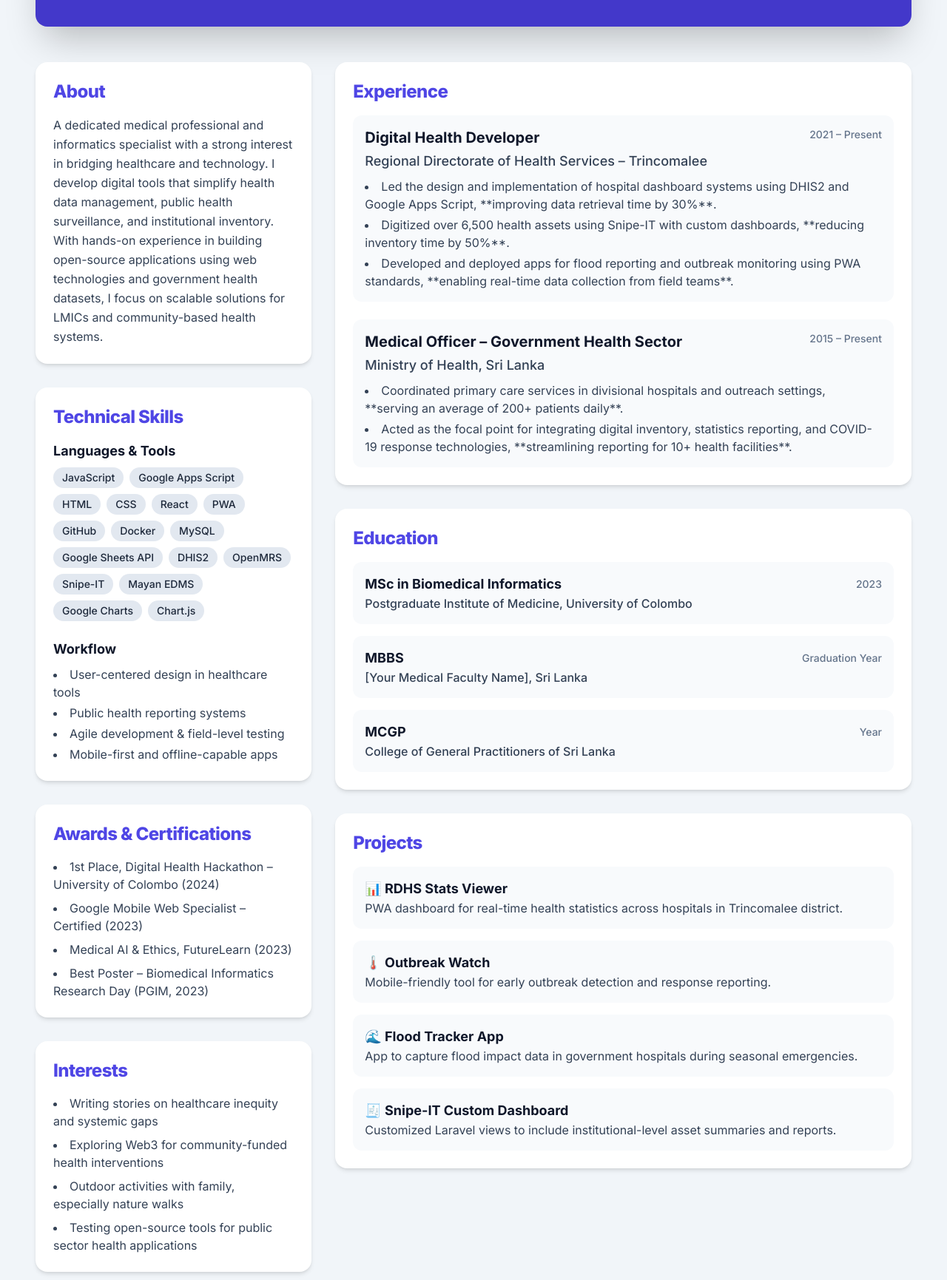
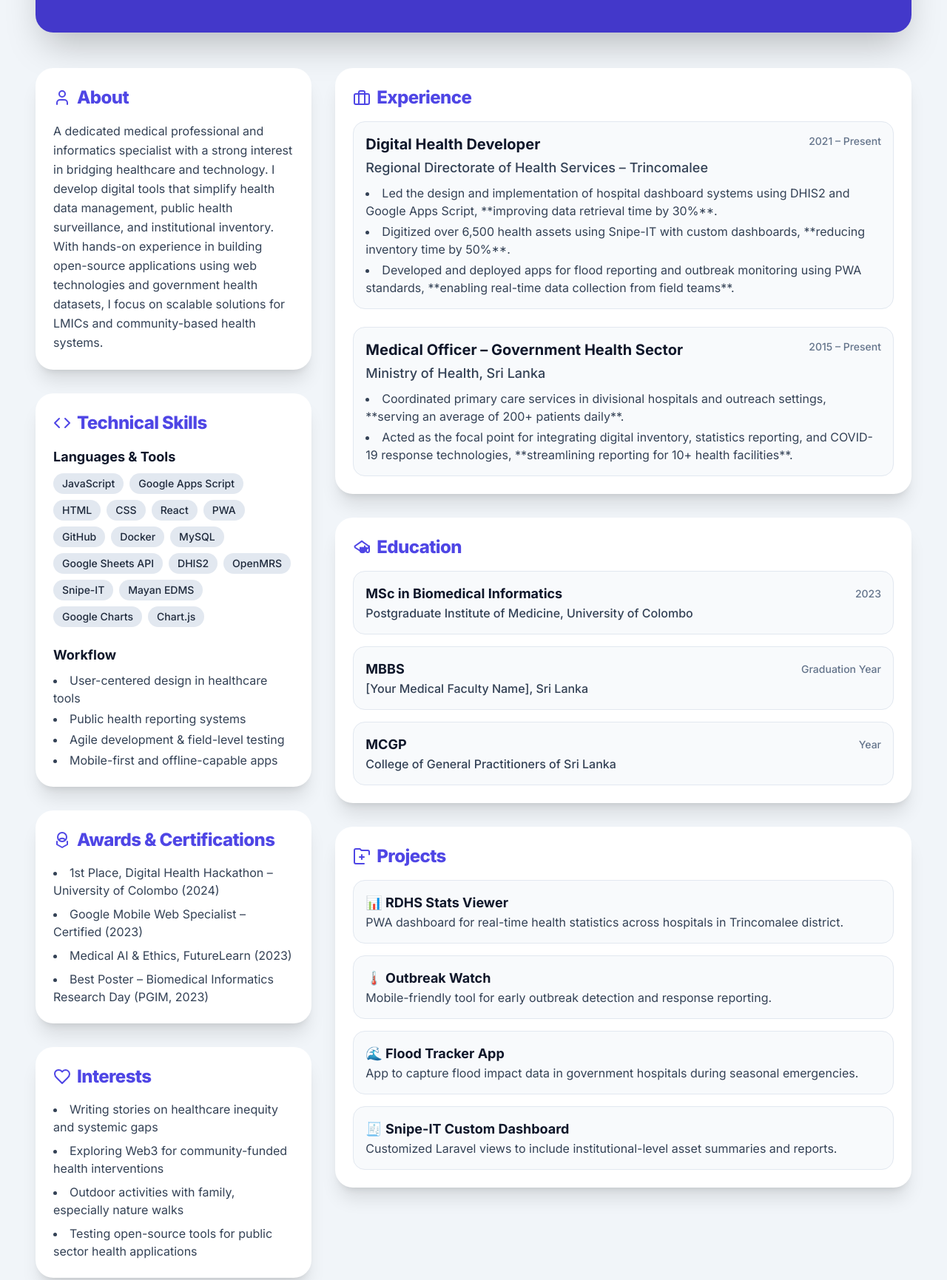
Before and after one commit to jeevantjr/github.io, a plain HTML site: page index.html in a window 1280 px wide. Shown: the part 620-2351 px from the top of the page at 74% size. Drawn offline with nearby package versions, Linux system fonts and the light colour scheme.

Commit message:
Update index.html

```diff
--- a/index.html
+++ b/index.html
@@ -36,13 +36,13 @@
 <body class="text-slate-700">
 
     <!-- Sticky Navigation Bar -->
-    <nav class="sticky top-0 z-50 bg-white shadow-lg py-4 md:py-6 backdrop-blur-md bg-opacity-80 transition-all duration-300">
-        <div class="container mx-auto px-4 flex justify-center space-x-6 md:space-x-12 font-semibold">
-            <a href="#about" class="text-slate-600 hover:text-indigo-600 transition-colors duration-200">About</a>
-            <a href="#experience" class="text-slate-600 hover:text-indigo-600 transition-colors duration-200">Experience</a>
-            <a href="#skills" class="text-slate-600 hover:text-indigo-600 transition-colors duration-200">Skills</a>
-            <a href="#projects" class="text-slate-600 hover:text-indigo-600 transition-colors duration-200">Projects</a>
-            <a href="#contact" class="text-slate-600 hover:text-indigo-600 transition-colors duration-200">Connect</a>
+    <nav class="sticky top-0 z-50 bg-slate-900 shadow-xl py-4 md:py-5 backdrop-blur-md bg-opacity-80 transition-all duration-300">
+        <div class="container mx-auto px-4 flex justify-center space-x-4 md:space-x-8 lg:space-x-12 font-semibold">
+            <a href="#about" class="bg-indigo-600 text-white px-4 py-2 rounded-full hover:bg-indigo-700 transition-all duration-300 transform hover:scale-105">About</a>
+            <a href="#experience" class="bg-slate-700 text-white px-4 py-2 rounded-full hover:bg-indigo-700 transition-all duration-300 transform hover:scale-105">Experience</a>
+            <a href="#skills" class="bg-slate-700 text-white px-4 py-2 rounded-full hover:bg-indigo-700 transition-all duration-300 transform hover:scale-105">Skills</a>
+            <a href="#projects" class="bg-slate-700 text-white px-4 py-2 rounded-full hover:bg-indigo-700 transition-all duration-300 transform hover:scale-105">Projects</a>
+            <a href="#contact" class="bg-slate-700 text-white px-4 py-2 rounded-full hover:bg-indigo-700 transition-all duration-300 transform hover:scale-105">Connect</a>
         </div>
     </nav>
 
@@ -50,11 +50,11 @@
     <div class="container mx-auto p-4 md:p-8 lg:p-12 mt-6">
 
         <!-- Header Section -->
-        <header class="bg-indigo-700 text-white p-8 md:p-12 lg:p-16 rounded-2xl shadow-2xl flex flex-col items-center text-center">
+        <header class="bg-indigo-700 text-white p-8 md:p-12 lg:p-16 rounded-3xl shadow-2xl flex flex-col items-center text-center">
             <!-- Profile Photo & Name -->
             <img src="https://placehold.co/150x150/ffffff/4f46e5?text=TJ"
-                 alt="Dr. T. Jeevaraaj"
-                 class="w-36 h-36 rounded-full border-4 border-white shadow-xl mb-6 transform -translate-y-2 hover:scale-105 transition-transform duration-300">
+                alt="Dr. T. Jeevaraaj"
+                class="w-36 h-36 rounded-full border-4 border-white shadow-xl mb-6 transform -translate-y-2 hover:scale-105 transition-transform duration-300">
             <h1 class="text-4xl md:text-5xl lg:text-6xl font-black tracking-tight mt-4">Dr. T. Jeevaraaj</h1>
             <h2 class="text-xl md:text-2xl font-light mt-2 text-indigo-200">MBBS | MCGP | MSc Biomedical Informatics</h2>
             <p class="text-lg font-light italic mt-4 max-w-2xl">"Transforming Public Health through Digital Innovation"</p>
@@ -81,14 +81,22 @@
             <!-- Left Column: Profile, Skills, etc. -->
             <div class="md:col-span-1 space-y-8">
                 <!-- About Section -->
-                <section id="about" class="bg-white rounded-2xl shadow-md p-6">
-                    <h3 class="text-2xl font-extrabold text-indigo-600 mb-4 tracking-tight">About</h3>
+                <section id="about" class="bg-white rounded-3xl shadow-xl p-6 transition-all duration-300 hover:scale-[1.02] hover:shadow-2xl">
+                    <h3 class="text-2xl font-extrabold text-indigo-600 mb-4 tracking-tight flex items-center gap-2">
+                        <!-- Icon for About -->
+                        <svg xmlns="http://www.w3.org/2000/svg" width="24" height="24" viewBox="0 0 24 24" fill="none" stroke="currentColor" stroke-width="2" stroke-linecap="round" stroke-linejoin="round" class="lucide lucide-user"><path d="M19 21v-2a4 4 0 0 0-4-4H9a4 4 0 0 0-4 4v2"/><circle cx="12" cy="7" r="4"/></svg>
+                        About
+                    </h3>
                     <p class="text-base text-slate-700 leading-relaxed">A dedicated medical professional and informatics specialist with a strong interest in bridging healthcare and technology. I develop digital tools that simplify health data management, public health surveillance, and institutional inventory. With hands-on experience in building open-source applications using web technologies and government health datasets, I focus on scalable solutions for LMICs and community-based health systems.</p>
                 </section>
 
                 <!-- Technical Skills Section -->
-                <section id="skills" class="bg-white rounded-2xl shadow-md p-6">
-                    <h3 class="text-2xl font-extrabold text-indigo-600 mb-4 tracking-tight">Technical Skills</h3>
+                <section id="skills" class="bg-white rounded-3xl shadow-xl p-6 transition-all duration-300 hover:scale-[1.02] hover:shadow-2xl">
+                    <h3 class="text-2xl font-extrabold text-indigo-600 mb-4 tracking-tight flex items-center gap-2">
+                        <!-- Icon for Skills -->
+                        <svg xmlns="http://www.w3.org/2000/svg" width="24" height="24" viewBox="0 0 24 24" fill="none" stroke="currentColor" stroke-width="2" stroke-linecap="round" stroke-linejoin="round" class="lucide lucide-code"><polyline points="16 18 22 12 16 6"/><polyline points="8 6 2 12 8 18"/></svg>
+                        Technical Skills
+                    </h3>
                     <div class="space-y-6">
                         <div>
                             <h4 class="font-bold text-lg text-slate-900 mb-2">Languages & Tools</h4>
@@ -124,8 +132,12 @@
                 </section>
 
                 <!-- Awards & Certifications Section -->
-                <section class="bg-white rounded-2xl shadow-md p-6">
-                    <h3 class="text-2xl font-extrabold text-indigo-600 mb-4 tracking-tight">Awards & Certifications</h3>
+                <section class="bg-white rounded-3xl shadow-xl p-6 transition-all duration-300 hover:scale-[1.02] hover:shadow-2xl">
+                    <h3 class="text-2xl font-extrabold text-indigo-600 mb-4 tracking-tight flex items-center gap-2">
+                        <!-- Icon for Awards -->
+                        <svg xmlns="http://www.w3.org/2000/svg" width="24" height="24" viewBox="0 0 24 24" fill="none" stroke="currentColor" stroke-width="2" stroke-linecap="round" stroke-linejoin="round" class="lucide lucide-award"><circle cx="12" cy="8" r="6"/><path d="M15.48 11a5.9 5.9 0 0 0-6.96 0"/><path d="M19 14v4l-7 4-7-4v-4"/></svg>
+                        Awards & Certifications
+                    </h3>
                     <ul class="list-disc list-inside text-slate-700 space-y-2">
                         <li>1st Place, Digital Health Hackathon – University of Colombo (2024)</li>
                         <li>Google Mobile Web Specialist – Certified (2023)</li>
@@ -135,8 +147,12 @@
                 </section>
 
                 <!-- Interests Section -->
-                <section class="bg-white rounded-2xl shadow-md p-6">
-                    <h3 class="text-2xl font-extrabold text-indigo-600 mb-4 tracking-tight">Interests</h3>
+                <section class="bg-white rounded-3xl shadow-xl p-6 transition-all duration-300 hover:scale-[1.02] hover:shadow-2xl">
+                    <h3 class="text-2xl font-extrabold text-indigo-600 mb-4 tracking-tight flex items-center gap-2">
+                        <!-- Icon for Interests -->
+                        <svg xmlns="http://www.w3.org/2000/svg" width="24" height="24" viewBox="0 0 24 24" fill="none" stroke="currentColor" stroke-width="2" stroke-linecap="round" stroke-linejoin="round" class="lucide lucide-heart"><path d="M19 14c1.49-1.46 3-3.21 3-5.5A5.5 5.5 0 0 0 16.5 3c-1.87 0-3.53 1.03-4.5 2.5a5.5 5.5 0 0 0-5.5-2.5A5.5 5.5 0 0 0 2 8.5c0 2.29 1.51 4.04 3 5.5l7 7Z"/></svg>
+                        Interests
+                    </h3>
                     <ul class="list-disc list-inside text-slate-700 space-y-2">
                         <li>Writing stories on healthcare inequity and systemic gaps</li>
                         <li>Exploring Web3 for community-funded health interventions</li>
@@ -149,11 +165,15 @@
             <!-- Right Column: Experience, Education, Projects -->
             <div class="md:col-span-2 space-y-8">
                 <!-- Experience Section -->
-                <section id="experience" class="bg-white rounded-2xl shadow-md p-6">
-                    <h3 class="text-2xl font-extrabold text-indigo-600 mb-4 tracking-tight">Experience</h3>
+                <section id="experience" class="bg-white rounded-3xl shadow-xl p-6 transition-all duration-300 hover:scale-[1.02] hover:shadow-2xl">
+                    <h3 class="text-2xl font-extrabold text-indigo-600 mb-4 tracking-tight flex items-center gap-2">
+                        <!-- Icon for Experience -->
+                        <svg xmlns="http://www.w3.org/2000/svg" width="24" height="24" viewBox="0 0 24 24" fill="none" stroke="currentColor" stroke-width="2" stroke-linecap="round" stroke-linejoin="round" class="lucide lucide-briefcase"><rect width="20" height="14" x="2" y="7" rx="2" ry="2"/><path d="M16 21V5a2 2 0 0 0-2-2h-4a2 2 0 0 0-2 2v16"/></svg>
+                        Experience
+                    </h3>
                     <div class="space-y-6">
                         <!-- Job 1 -->
-                        <div class="p-4 bg-slate-50 rounded-xl">
+                        <div class="p-4 bg-slate-50 rounded-2xl border border-slate-200">
                             <div class="flex justify-between items-start flex-col sm:flex-row">
                                 <h4 class="text-xl font-bold text-slate-900 mb-1">Digital Health Developer</h4>
                                 <span class="text-sm font-medium text-slate-500 min-w-max">2021 – Present</span>
@@ -166,7 +186,7 @@
                             </ul>
                         </div>
                         <!-- Job 2 -->
-                        <div class="p-4 bg-slate-50 rounded-xl">
+                        <div class="p-4 bg-slate-50 rounded-2xl border border-slate-200">
                             <div class="flex justify-between items-start flex-col sm:flex-row">
                                 <h4 class="text-xl font-bold text-slate-900 mb-1">Medical Officer – Government Health Sector</h4>
                                 <span class="text-sm font-medium text-slate-500 min-w-max">2015 – Present</span>
@@ -181,24 +201,28 @@
                 </section>
 
                 <!-- Education Section -->
-                <section class="bg-white rounded-2xl shadow-md p-6">
-                    <h3 class="text-2xl font-extrabold text-indigo-600 mb-4 tracking-tight">Education</h3>
+                <section class="bg-white rounded-3xl shadow-xl p-6 transition-all duration-300 hover:scale-[1.02] hover:shadow-2xl">
+                    <h3 class="text-2xl font-extrabold text-indigo-600 mb-4 tracking-tight flex items-center gap-2">
+                        <!-- Icon for Education -->
+                        <svg xmlns="http://www.w3.org/2000/svg" width="24" height="24" viewBox="0 0 24 24" fill="none" stroke="currentColor" stroke-width="2" stroke-linecap="round" stroke-linejoin="round" class="lucide lucide-graduation-cap"><path d="M21.42 10.992a.5.5 0 0 0-.084-.528L12.986 4.604a1 1 0 0 0-1.972 0L2.664 10.464a.5.5 0 0 0-.084.528 2.001 2.001 0 0 0 .74 1.76l8.847 5.58a1.001 1.001 0 0 0 1.976-.002L20.68 12.752a2.001 2.001 0 0 0 .74-1.76z"/><path d="M10 12.5V17a2 2 0 0 0 4 0v-4.5"/><path d="M22 10.5V17a2 2 0 0 1-4 0v-4.5"/><path d="M16 10.5V17a2 2 0 0 1-4 0v-4.5"/></svg>
+                        Education
+                    </h3>
                     <div class="space-y-4">
-                        <div class="p-4 bg-slate-50 rounded-xl">
+                        <div class="p-4 bg-slate-50 rounded-2xl border border-slate-200">
                             <div class="flex justify-between items-center">
                                 <h4 class="text-lg font-bold text-slate-900">MSc in Biomedical Informatics</h4>
                                 <span class="text-sm font-medium text-slate-500">2023</span>
                             </div>
                             <p class="font-medium text-slate-700">Postgraduate Institute of Medicine, University of Colombo</p>
                         </div>
-                        <div class="p-4 bg-slate-50 rounded-xl">
+                        <div class="p-4 bg-slate-50 rounded-2xl border border-slate-200">
                             <div class="flex justify-between items-center">
                                 <h4 class="text-lg font-bold text-slate-900">MBBS</h4>
                                 <span class="text-sm font-medium text-slate-500">Graduation Year</span>
                             </div>
                             <p class="font-medium text-slate-700">[Your Medical Faculty Name], Sri Lanka</p>
                         </div>
-                        <div class="p-4 bg-slate-50 rounded-xl">
+                        <div class="p-4 bg-slate-50 rounded-2xl border border-slate-200">
                             <div class="flex justify-between items-center">
                                 <h4 class="text-lg font-bold text-slate-900">MCGP</h4>
                                 <span class="text-sm font-medium text-slate-500">Year</span>
@@ -209,26 +233,30 @@
                 </section>
 
                 <!-- Projects Section -->
-                <section id="projects" class="bg-white rounded-2xl shadow-md p-6">
-                    <h3 class="text-2xl font-extrabold text-indigo-600 mb-4 tracking-tight">Projects</h3>
+                <section id="projects" class="bg-white rounded-3xl shadow-xl p-6 transition-all duration-300 hover:scale-[1.02] hover:shadow-2xl">
+                    <h3 class="text-2xl font-extrabold text-indigo-600 mb-4 tracking-tight flex items-center gap-2">
+                        <!-- Icon for Projects -->
+                        <svg xmlns="http://www.w3.org/2000/svg" width="24" height="24" viewBox="0 0 24 24" fill="none" stroke="currentColor" stroke-width="2" stroke-linecap="round" stroke-linejoin="round" class="lucide lucide-folder-open"><path d="M15 22H4a2 2 0 0 1-2-2V4a2 2 0 0 1 2-2h5.5l2 2H20a2 2 0 0 1 2 2v3.5"/><path d="M12 10v6"/><path d="M15 13h-6"/></svg>
+                        Projects
+                    </h3>
                     <div class="space-y-4">
                         <!-- Project 1 -->
-                        <div class="p-4 bg-slate-50 rounded-xl">
+                        <div class="p-4 bg-slate-50 rounded-2xl border border-slate-200">
                             <h4 class="text-lg font-bold text-slate-900">📊 RDHS Stats Viewer</h4>
                             <p class="text-slate-700">PWA dashboard for real-time health statistics across hospitals in Trincomalee district.</p>
                         </div>
                         <!-- Project 2 -->
-                        <div class="p-4 bg-slate-50 rounded-xl">
+                        <div class="p-4 bg-slate-50 rounded-2xl border border-slate-200">
                             <h4 class="text-lg font-bold text-slate-900">🌡️ Outbreak Watch</h4>
                             <p class="text-slate-700">Mobile-friendly tool for early outbreak detection and response reporting.</p>
                         </div>
                         <!-- Project 3 -->
-                        <div class="p-4 bg-slate-50 rounded-xl">
+                        <div class="p-4 bg-slate-50 rounded-2xl border border-slate-200">
                             <h4 class="text-lg font-bold text-slate-900">🌊 Flood Tracker App</h4>
                             <p class="text-slate-700">App to capture flood impact data in government hospitals during seasonal emergencies.</p>
                         </div>
                         <!-- Project 4 -->
-                        <div class="p-4 bg-slate-50 rounded-xl">
+                        <div class="p-4 bg-slate-50 rounded-2xl border border-slate-200">
                             <h4 class="text-lg font-bold text-slate-900">🧾 Snipe-IT Custom Dashboard</h4>
                             <p class="text-slate-700">Customized Laravel views to include institutional-level asset summaries and reports.</p>
                         </div>
@@ -238,9 +266,13 @@
         </div>
     </div>
     <!-- Contact Section at the very bottom -->
-    <footer id="contact" class="bg-slate-800 text-white py-12 mt-12 rounded-t-2xl shadow-inner text-center">
+    <footer id="contact" class="bg-slate-800 text-white py-12 mt-12 rounded-t-3xl shadow-inner text-center">
         <div class="container mx-auto px-4">
-            <h3 class="text-2xl font-bold mb-4">Let’s Connect</h3>
+            <h3 class="text-2xl font-bold mb-4 flex items-center justify-center gap-2">
+                <!-- Icon for Contact -->
+                <svg xmlns="http://www.w3.org/2000/svg" width="24" height="24" viewBox="0 0 24 24" fill="none" stroke="currentColor" stroke-width="2" stroke-linecap="round" stroke-linejoin="round" class="lucide lucide-mail"><rect width="20" height="16" x="2" y="4" rx="2"/><path d="m22 7-8.97 5.7a1.94 1.94 0 0 1-2.06 0L2 7"/></svg>
+                Let’s Connect
+            </h3>
             <p class="text-slate-300 max-w-xl mx-auto mb-6">I'm always open to discussing new projects, creative ideas, or opportunities to be a part of your vision. Feel free to reach out!</p>
             <div class="flex flex-wrap justify-center gap-6">
                 <a href="mailto:your.email@example.com" class="flex items-center space-x-2 text-indigo-300 hover:text-white transition-colors duration-200 transform hover:scale-110">
```
